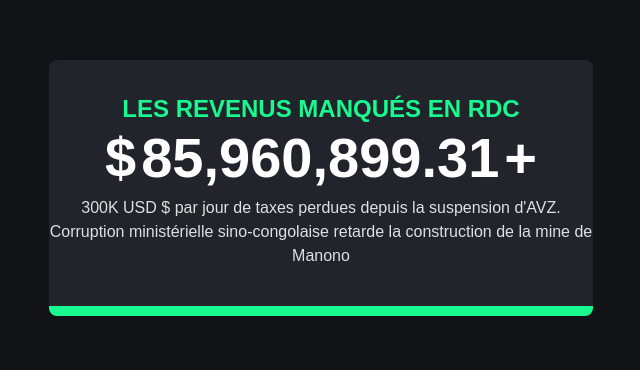
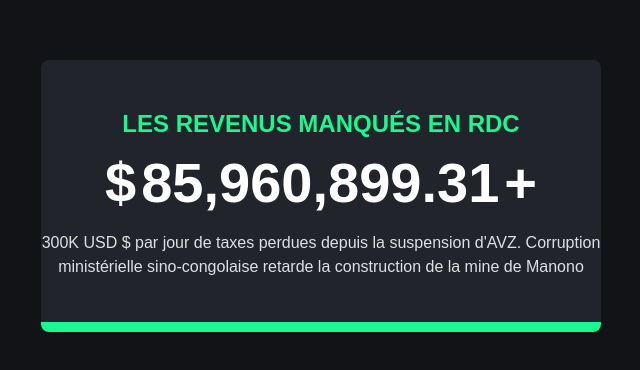
Before and after one commit to Spikerama/drc-tax-loss-counter_french, a plain HTML site: page index.html in a window 1280 px wide. Shown: the part 228-598 px from the top of the page, without its empty margins (319-959 px from the left). Drawn offline with Linux system fonts and the light colour scheme.

Commit message:
Update index.html

```diff
--- a/index.html
+++ b/index.html
@@ -33,8 +33,8 @@
       overflow: hidden;
     }
     .container {
-      width: 68vmin;
-      height: 32vmin;
+      width: 70vmin;
+      height: 34vmin;
       display: flex;
       flex-direction: column;
       justify-content: space-around;
@@ -87,7 +87,7 @@
         width: 85vw;
       }
       .container {
-        width: 60vw;
+        width: 50vw;
         font-size: 12px;
       }
     }
```
